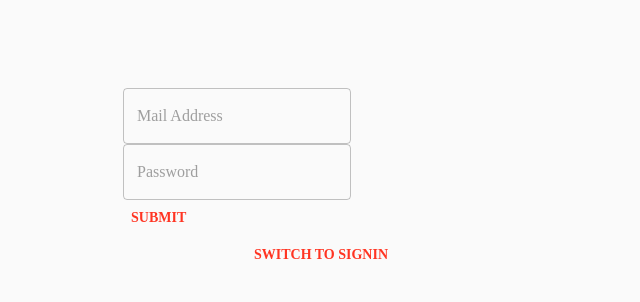
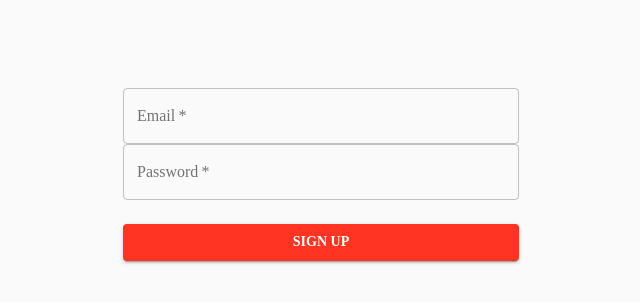
Before and after one commit to roysantu2002/would-you-rather, a React (Create React App) app: page / in a window 1280 px wide. Shown: the top 302 px of the page, without its empty margins (319-959 px from the left). Built offline with nearby package versions, Linux system fonts and the light colour scheme; a web font is replaced by a local one.

Commit message:
feat: added signup signin

```diff
--- a/package.json
+++ b/package.json
@@ -9,6 +9,7 @@
     "@testing-library/user-event": "^7.1.2",
     "react": "^16.13.1",
     "react-dom": "^16.13.1",
+    "react-material-ui-form-validator": "^2.0.10",
     "react-scripts": "3.4.1"
   },
   "scripts": {
--- a/src/Components/Signup.js
+++ b/src/Components/Signup.js
@@ -1,7 +1,7 @@
 import React, { Component } from "react";
 import { Link } from "react-router-dom";
 import Avatar from "@material-ui/core/Avatar";
-// import Button from "@material-ui/core/Button";
+import Button from "@material-ui/core/Button";
 import CssBaseline from "@material-ui/core/CssBaseline";
 import TextField from "@material-ui/core/TextField";
 import Grid from "@material-ui/core/Grid";
@@ -9,9 +9,6 @@ import { withStyles } from "@material-ui/core/styles";
 import Container from "@material-ui/core/Container";
 import { connect } from "react-redux";
 import registerAction from "../actions/registerAction";
-
-import Input from "../Components/UI/Input/Input";
-import Button from "../Components/UI/Button/Button";
 
 const useStyles = (theme) => ({
   paper: {
@@ -40,78 +37,55 @@ const useStyles = (theme) => ({
 const initialState = {
   email: "",
   password: "",
-  image: null,
-  imageURL: "url('/public/assets/avatar.jpg')",
+  emailError: "",
+  passwordError: "",
 };
 
 class SignUp extends Component {
   state = {
-    controls: {
-      email: {
-        elementType: "TextField",
-        elementConfig: {
-          type: "email",
-          placeholder: "Mail Address",
-        },
-        value: "",
-        validation: {
-          required: true,
-          isEmail: true,
-        },
-        valid: false,
-        touched: false,
-      },
-      password: {
-        elementType: "TextField",
-        elementConfig: {
-          type: "password",
-          placeholder: "Password",
-        },
-        value: "",
-        validation: {
-          required: true,
-          minLength: 6,
-        },
-        valid: false,
-        touched: false,
-      },
-    },
+    data: [],
+    initialState,
     isSignup: true,
   };
 
-  checkValidity(value, rules) {
+  checkValidity = () => {
     let isValid = true;
-    if (!rules) {
-      return true;
+    let emailError = "";
+    let passwordError = "";
+
+    const pattern = /[a-z0-9!#$%&'*+/=?^_`{|}~-]+(?:\.[a-z0-9!#$%&'*+/=?^_`{|}~-]+)*@(?:[a-z0-9](?:[a-z0-9-]*[a-z0-9])?\.)+[a-z0-9](?:[a-z0-9-]*[a-z0-9])?/;
+
+    if (!this.state.email) {
+      emailError = "Email cannot be empty";
     }
 
-    if (rules.required) {
-      isValid = value.trim() !== "" && isValid;
+    if (this.state.email) {
+      isValid = pattern.test(this.state.email);
+      if (!isValid) {
+        emailError = "Please enter valid email address";
+      }
+    }
+    if (!this.state.password) {
+      passwordError = "Password cannot be empty";
+    } else if (this.state.password) {
+      if (this.state.password.length < 6) {
+        passwordError = "Password not strong";
+      }
     }
 
-    if (rules.minLength) {
-      isValid = value.length >= rules.minLength && isValid;
+    if (emailError || passwordError) {
+      this.setState({ emailError, passwordError });
+      return false;
+    } else {
+      this.setState({ emailError: "", passwordError: "" });
     }
 
-    if (rules.maxLength) {
-      isValid = value.length <= rules.maxLength && isValid;
-    }
-
-    if (rules.isEmail) {
-      const pattern = /[a-z0-9!#$%&'*+/=?^_`{|}~-]+(?:\.[a-z0-9!#$%&'*+/=?^_`{|}~-]+)*@(?:[a-z0-9](?:[a-z0-9-]*[a-z0-9])?\.)+[a-z0-9](?:[a-z0-9-]*[a-z0-9])?/;
-      isValid = pattern.test(value) && isValid;
-    }
-
-    if (rules.isNumeric) {
-      const pattern = /^\d+$/;
-      isValid = pattern.test(value) && isValid;
-    }
-
-    return isValid;
-  }
+    return true;
+  };
 
   inputChangedHandler = (event, controlName) => {
-      console.log(controlName)
+    console.log(controlName);
+
     const updatedControls = {
       ...this.state.controls,
       [controlName]: {
@@ -129,12 +103,24 @@ class SignUp extends Component {
 
   submitHandler = (event) => {
     event.preventDefault();
-    console.log(`Submit ${this.state.controls.email.value}`)
+    const isValid = this.checkValidity();
+    console.log(isValid);
+    // console.log(`Submit Email ${this.state.controls.email.valid}`);
+    // console.log(`Submit Password ${this.state.controls.password.valid}`);
+
     // this.props.onAuth(
     //   this.state.controls.email.value,
     //   this.state.controls.password.value,
     //   this.state.isSignup
     // );
+  };
+
+  /* Enable typing in text boxes */
+  handleChange = (event) => {
+    this.checkValidity()
+    this.setState({
+      [event.target.name]: event.target.value,
+    });
   };
 
   switchAuthModeHandler = () => {
@@ -156,48 +142,117 @@ class SignUp extends Component {
 
     let form = formElementsArray.map((formElement) => (
       <Grid item xs={12}>
-        <Input
-          key={formElement.id}
-          elementType={formElement.config.elementType}
-          elementConfig={formElement.config.elementConfig}
-          value={formElement.config.value}
-          invalid={!formElement.config.valid}
-          shouldValidate={formElement.config.validation}
-          touched={formElement.config.touched}
-          changed={(event) => this.inputChangedHandler(event, formElement.id)}
+        <TextField
+          id={formElement.id}
+          label={formElement.id}
+          name={formElement.id}
+          variant='outlined'
+          //value={formElement.config.value}
+          validators={formElement.config.validation}
+          errorMessages={formElement.config.errorMessages}
+          //   elementType={formElement.config.elementType}
+          //   elementConfig={formElement.config.elementConfig}
+          //   value={formElement.config.value}
+          //   invalid={!formElement.config.valid}
+          //   shouldValidate={formElement.config.validation}
+          //   touched={formElement.config.touched}
+          onChange={(event) => this.inputChangedHandler(event, formElement.id)}
         />
       </Grid>
     ));
     const { classes } = this.props;
 
+    let errorMessage = null;
+
+    if (this.props.error) {
+      errorMessage = <p>{this.props.error.message}</p>;
+    }
     return (
       <Container component='main' maxWidth='xs'>
         <CssBaseline />
         <div className={classes.paper}>
-          <form  className={classes.form} onSubmit={this.submitHandler}>
-            {form}
+          <form
+            className={classes.form}
+            onSubmit={this.submitHandler}
+            noValidate
+          >
+            <Grid container spacing={2}>
+              <Grid item xs={12} sm={6}></Grid>
+            </Grid>
             <Grid item xs={12}>
-              <Button btnType='Success'>SUBMIT </Button>
+              <TextField
+                variant='outlined'
+                required
+                fullWidth
+                id='email'
+                label='Email'
+                value={this.state.email}
+                name='email'
+                autoComplete='email'
+                onChange={this.handleChange}
+              />
+              <div style={{ fontSize: 12, color: "red" }}>
+                {this.state.emailError}
+              </div>
             </Grid>
+            <Grid item xs={12}>
+              <TextField
+                variant='outlined'
+                required
+                fullWidth
+                name='password'
+                label='Password'
+                value={this.state.password}
+                type='password'
+                id='password'
+                autoComplete='current-password'
+                onChange={this.handleChange}
+              />
+              <div style={{ fontSize: 12, color: "red" }}>
+                {this.state.passwordError}
+              </div>
+            </Grid>
+            <Button
+              id='sign-up-button'
+              fullWidth
+              variant='contained'
+              color='primary'
+              className={classes.submit}
+              //   onClick={() =>
+              //     this.props.loginAction(this.state.email, this.state.password)
+              //   }
+
+              onClick={this.submitHandler}
+            >
+              Sign Up
+            </Button>
           </form>
-          <Grid item xs={12} >
-          <Button clicked={this.switchAuthModeHandler} btnType='Danger'>
-            SWITCH TO {this.state.isSignup ? "SIGNIN" : "SIGNUP"}
-          </Button>
-          </Grid>
         </div>
       </Container>
     );
   }
 }
 
+// const mapStateToProps = state => {
+//     return {
+//         ...state,
+//         // loading: state.auth.loading,
+//         // error: state.auth.error,
+//         // isAuthenticated: state.auth.token !== null,
+//         // buildingBurger: state.burgerBuilder.building,
+//         // authRedirectPath: state.auth.authRedirectPath
+//     };
+// };
+
 const mapStateToProps = (state) => ({
   ...state,
 });
+
 const mapDispatchToProps = (dispatch) => ({
-  registerAction: (name, email, password) =>
-    dispatch(registerAction(name, email, password)),
+  registerAction: (email, password) =>
+    dispatch(registerAction(email, password)),
 });
+
 export default connect(
   mapStateToProps,
   mapDispatchToProps
--- a/src/Components/UI/Button/Button.js
+++ b/src/Components/UI/Button/Button.js
@@ -2,9 +2,13 @@ import React from "react";
 import Button from "@material-ui/core/Button";
 
 const useStyles = (theme) => ({
- button: {
-    color: theme.palette.primary,
-  },
+
+Success: {
+    color: "#5C9210"
+},
+Danger : {
+    color: "#944317"
+}
 });
 
 const button = (props) => {
@@ -12,9 +16,8 @@ const button = (props) => {
 
   return (
     <Button
-      color='primary'
       disabled={props.disabled}
-      className={[classes.button, classes[props.btnType]].join(" ")}
+      className={[classes.Button, classes[props.btnType]].join(' ')}
       onClick={props.clicked}
     >
       {props.children}
--- a/src/Components/UI/Input/Input.js
+++ b/src/Components/UI/Input/Input.js
@@ -1,7 +1,7 @@
 import React from "react";
 import { makeStyles } from "@material-ui/core/styles";
 import { withStyles } from "@material-ui/core/styles";
-import TextField from '@material-ui/core/TextField';
+import Input from '@material-ui/core/Input';
 
 const useStyles = makeStyles((theme) => ({
   InputElement: {
@@ -20,9 +20,9 @@ const input = (props) => {
 
   //console.log(props.changed)
   switch (props.elementType) {
-    case "TextField":
+    case "Input":
       inputElement = (
-        <TextField
+        <Input
           variant='outlined'
           className={inputClasses.join(" ")}
           {...props.elementConfig}
@@ -34,10 +34,10 @@ const input = (props) => {
     case "textarea":
       inputElement = (
         <textarea
-          className={inputClasses.join(" ")}
-          {...props.elementConfig}
-          value={props.value}
-          onChange={props.changed}
+        //   className={inputClasses.join(" ")}
+        //   {...props.elementConfig}
+        //   value={props.value}
+        //   onChange={props.changed}
         />
       );
       break;
```
Also changed, not shown: 1 other file (tests, documents, lock files or other folders).
